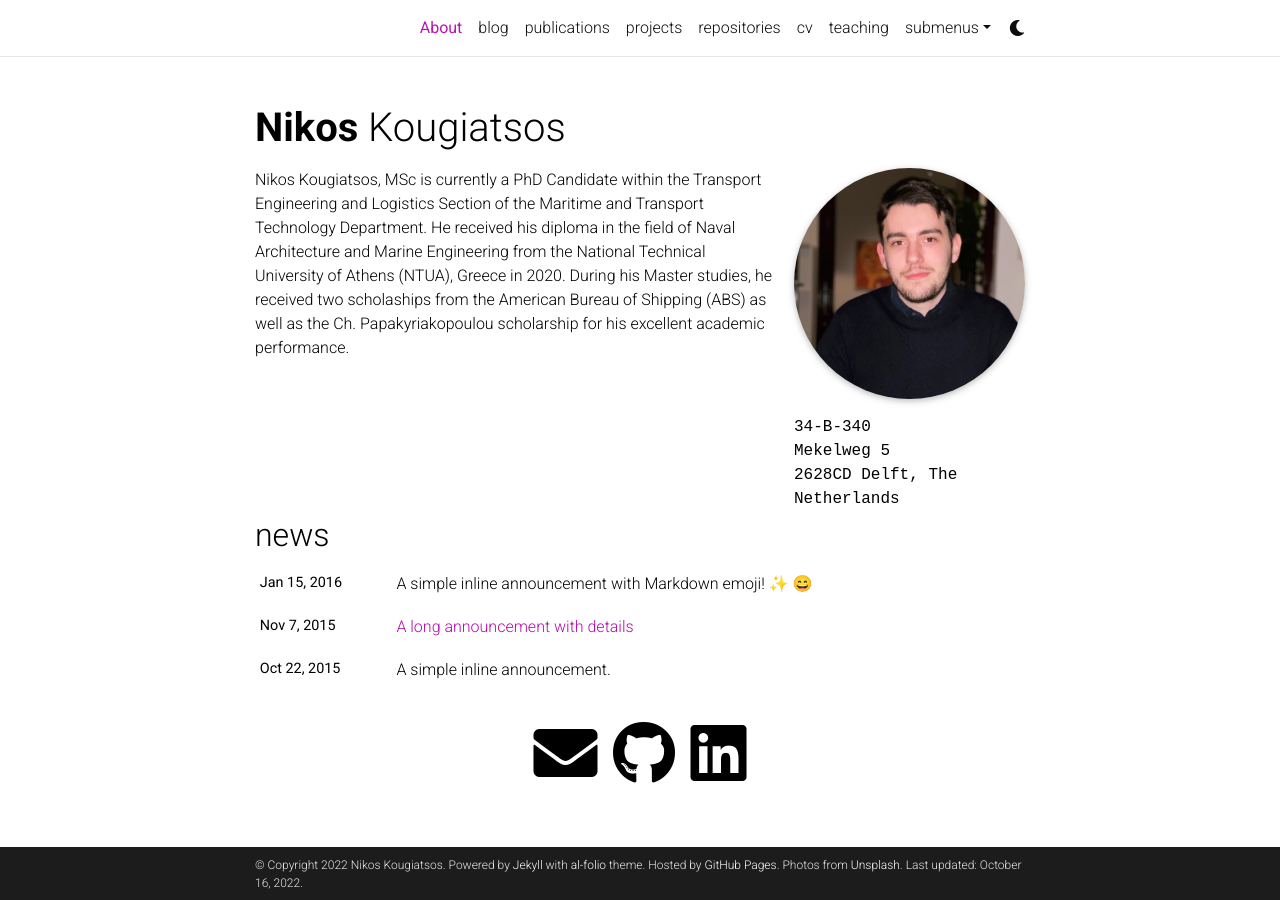
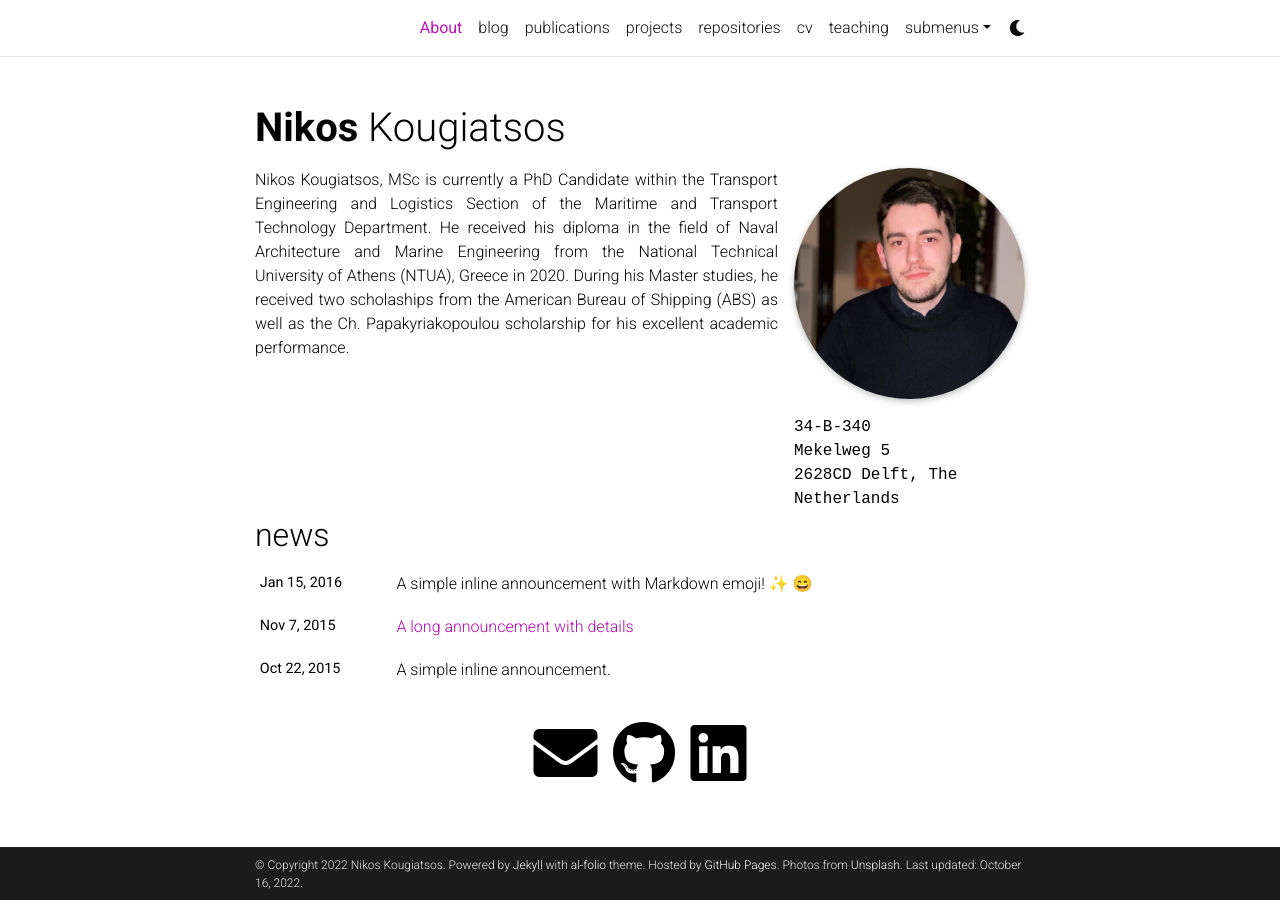
Before and after one commit to Jakendarth/Jakendarth.github.io, a Jekyll site: the page built from _pages/about.md, in a window 1280 px wide. Built offline with Jekyll 4.4.1, drawn with Linux system fonts in a browser that asks for light colours; full-size pictures stand in for the smaller copies a plugin makes; emoji names are drawn with the system emoji font; comment, search, counter and statistics services are not loaded; a style sheet for code colours, icons or effects is not loaded.

Commit message:
Content (cv)

```diff
--- a/_pages/about.md
+++ b/_pages/about.md
@@ -18,5 +18,5 @@
 social: true  # includes social icons at the bottom of the page
 ---
 
-Nikos Kougiatsos, MSc is currently a PhD Candidate within the Transport Engineering and Logistics Section of the Maritime and Transport Technology Department.
-He received his diploma in the field of Naval Architecture and Marine Engineering from the National Technical University of Athens (NTUA), Greece in 2020. During his Master studies, he received two scholaships from the American Bureau of Shipping (ABS) as well as the Ch. Papakyriakopoulou scholarship for his excellent academic performance.
+<p style='text-align: justify;'>Nikos Kougiatsos, MSc is currently a PhD Candidate within the Transport Engineering and Logistics Section of the Maritime and Transport Technology Department.
+He received his diploma in the field of Naval Architecture and Marine Engineering from the National Technical University of Athens (NTUA), Greece in 2020. During his Master studies, he received two scholaships from the American Bureau of Shipping (ABS) as well as the Ch. Papakyriakopoulou scholarship for his excellent academic performance. <p>
```
